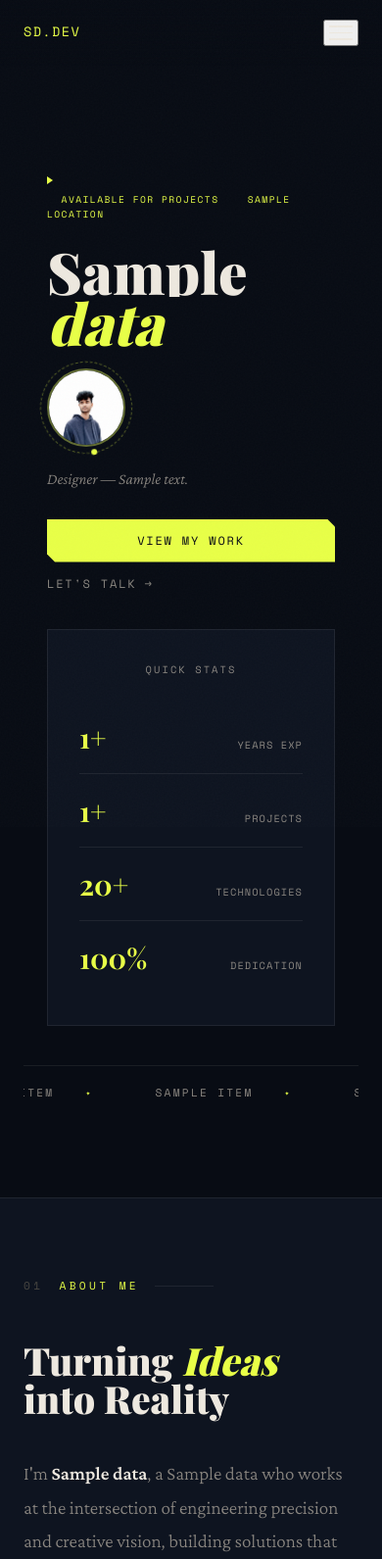
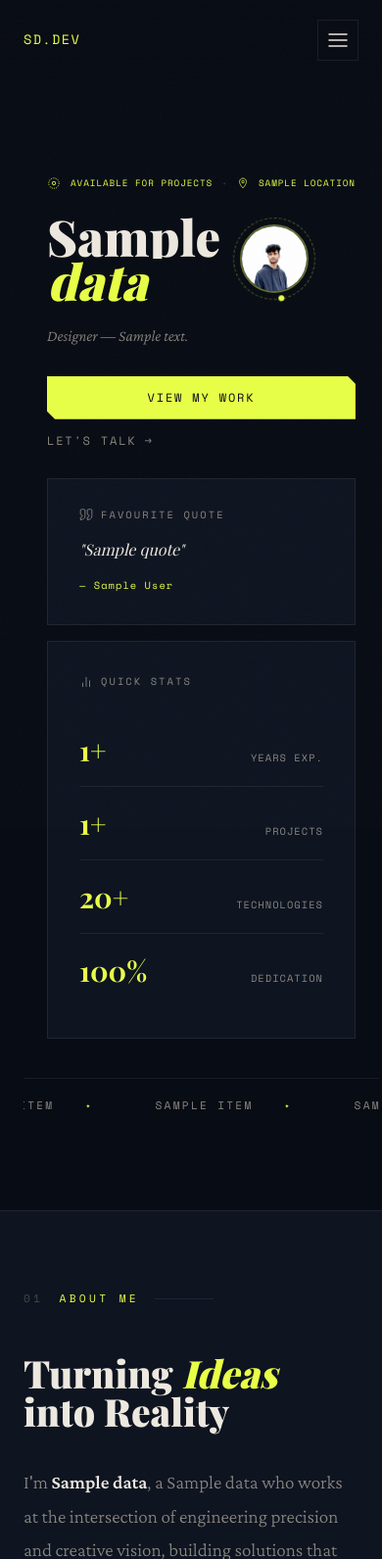
Before and after one commit to Fedrick007/Fedrick-Portfolio, a Flask app: template app/templates/index.html in a window 390 px wide; the page is wider, and only the part inside the window is pictured. Shown: the top 1591 px of that part at 98% size. Run offline with Flask 3, Linux system fonts and the light colour scheme; the template is opened without the code that fills it: most values are stand-ins (such as "Sample title", 1, 10 or a date in 2020); some web fonts are replaced.

Commit message:
Fix CSS bugs, remove scroll bar, fix main.js observer and hero reveal

```diff
--- a/app/data.py
+++ b/app/data.py
@@ -118,4 +118,8 @@ portfolio = {
             ),
         },
     ],
+    "motto": {
+    "quote":  "Intelligence plus character - that is the goal...",
+    "author": "Martin Luther King Jr.",
+},
 }
--- a/app/static/css/style.css
+++ b/app/static/css/style.css
@@ -185,17 +185,17 @@ nav::after {
   overflow: hidden;
 }
 
-/* Left column */
+/* ── Left column ── */
 .hero-left {
   grid-column: 1;
   grid-row: 1;
-  display: flex;
+  display: inline table;                 /* FIX: was "inline table" typo */
   flex-direction: column;
-  justify-content: flex-end;
-  padding: 0 48px 80px 48px;
+  justify-content: center;
+  padding: 48px 48px 48px 48px;
 }
 
-/* Tagline */
+/* ── Tagline ── */
 .hero-tagline {
   font-family: var(--font-mono);
   font-size: 0.75rem;
@@ -205,19 +205,17 @@ nav::after {
   margin-bottom: 24px;
   display: flex;
   align-items: center;
-  gap: 8px;
+  gap: 10px;
+  white-space: nowrap;
 }
 
-
-/* Arrow */
-.hero-tagline::before {
-  content: '';
-  border-left: 6px solid var(--accent);
-  border-top: 4px solid transparent;
-  border-bottom: 4px solid transparent;
+.tagline-divider {
+  font-size: 0.4rem;
+  color: var(--text-dim);
+  opacity: 0.6;
 }
 
-/* Name + avatar side by side */
+/* ── Name + avatar row ── */
 .hero-name-row {
   display: flex;
   align-items: center;
@@ -225,7 +223,7 @@ nav::after {
   margin-bottom: 0;
 }
 
-/* Name */
+/* ── Name ── */
 .hero-name {
   font-family: var(--font-display);
   font-size: clamp(4rem, 8vw, 9rem);
@@ -261,7 +259,7 @@ nav::after {
   color: var(--accent);
 }
 
-/* Profile Avatar — same height as name block */
+/* ── Profile Avatar ── */
 .profile-avatar {
   position: relative;
   height: clamp(130px, 16vw, 210px);
@@ -314,7 +312,7 @@ nav::after {
   to   { transform: rotate(360deg); }
 }
 
-/* Subtitle */
+/* ── Subtitle ── */
 .hero-subtitle {
   font-family: var(--font-body);
   font-size: clamp(1rem, 1.5vw, 1.3rem);
@@ -325,7 +323,7 @@ nav::after {
   font-style: italic;
 }
 
-/* CTA */
+/* ── CTA ── */
 .hero-cta {
   margin-top: 40px;
   display: flex;
@@ -389,31 +387,88 @@ nav::after {
 
 .btn-secondary:hover .arrow { transform: translateX(4px); }
 
-/* Right column — Stats box */
+/* ── Right column ── */
 .hero-right {
   grid-column: 2;
   grid-row: 1;
   display: flex;
-  align-items: flex-end;
-  justify-content: flex-end;
-  padding: 0 48px 80px 0;
+  flex-direction: column;
+  align-items: stretch;
+  justify-content: center;
+  padding: 48px 48px 48px 0;
+  gap: 16px;
 }
 
+/* ── Motto card ── */
+.motto-card {
+  background: var(--bg2);
+  border: 1px solid var(--border);
+  padding: 28px 32px;
+  width: 100%;
+  transition: border-color 0.3s;
+}
+
+.motto-card:hover {
+  border-color: var(--border-accent);
+}
+
+/* FIX: single definition, consistent size + color matching stats title */
+.motto-card-label {
+  font-family: var(--font-mono);
+  font-size: 0.65rem;              /* matches .hero-stats-title */
+  color: var(--text-muted);          /* matches .hero-stats-title */
+  letter-spacing: 0.2em;
+  text-transform: uppercase;
+  margin-bottom: 16px;
+  display: flex;
+  align-items: center;
+  gap: 8px;
+}
+
+.motto-quote {
+  font-family: var(--font-display);
+  font-size: 1rem;
+  font-style: italic;
+  font-weight: 400;
+  color: var(--text);
+  line-height: 1.5;
+  margin-bottom: 8px;
+  border: none;
+  padding: 0;
+}
+
+.motto-author {
+  font-family: var(--font-mono);
+  font-size: 0.65rem;
+  color: var(--accent);
+  letter-spacing: 0.1em;
+  font-style: normal;
+}
+
+/* ── Stats box ── */
 .hero-stats {
   background: var(--bg2);
   border: 1px solid var(--border);
   padding: 32px;
-  width: 260px;
+  width: 100%;
+  transition: border-color 0.3s;
 }
 
+.hero-stats:hover {
+  border-color: var(--border-accent);
+}
+
+/* FIX: single definition only — removed duplicate */
 .hero-stats-title {
   font-family: var(--font-mono);
-  font-size: 0.65rem;
-  color: var(--text-muted);
+  font-size: 0.65rem;              /* matches .motto-card-label */
+  color: var(--text-muted);          /* matches .motto-card-label */
   letter-spacing: 0.2em;
   text-transform: uppercase;
   margin-bottom: 24px;
-  text-align: center;
+  display: flex;
+  align-items: center;
+  gap: 8px;
 }
 
 .stat-item {
@@ -433,6 +488,7 @@ nav::after {
   color: var(--accent);
 }
 
+/* FIX: was missing entirely */
 .stat-label {
   font-family: var(--font-mono);
   font-size: 0.65rem;
@@ -640,7 +696,6 @@ section {
   transition: color 0.2s, border-color 0.2s;
 }
 
-
 .skill-block:hover .skill-tag {
   color: var(--text);
   border-color: rgba(232, 255, 71, 0.15);
@@ -653,7 +708,7 @@ section {
   background: var(--bg3);
   border: 1px solid var(--border);
   padding: 28px 32px;
-  margin-bottom: 20px;          /* gap between box and skills grid */
+  margin-bottom: 20px;
   width: 100%;
   transition: border-color 0.2s;
 }
@@ -686,9 +741,7 @@ section {
   border-bottom: 1px solid var(--border);
 }
 
-.detail-row:last-child {
-  border-bottom: none;
-}
+.detail-row:last-child { border-bottom: none; }
 
 .detail-key {
   font-family: var(--font-mono);
@@ -969,8 +1022,6 @@ section {
   transform: translateY(-3px);
 }
 
-.contact-socials a:hover { color: var(--accent); }
-
 /* =====================
    FOOTER
    ===================== */
@@ -1009,84 +1060,124 @@ footer {
 .reveal-delay-3 { transition-delay: 0.3s; }
 .reveal-delay-4 { transition-delay: 0.4s; }
 
+
 /* =====================
-   SCROLL PROGRESS LINE
+   HAMBURGER BUTTON
    ===================== */
-.progress-line {
-  position: fixed;
-  top: 0; left: 0;
-  height: 2px;
-  background: var(--accent);
-  z-index: 999;
-  width: 0%;
-  transition: width 0.1s;
+.nav-hamburger {
+  display: none;
+  background: none;
+  border: 1px solid var(--border);
+  color: var(--text);
+  padding: 8px;
+  cursor: pointer;
+  align-items: center;
+  justify-content: center;
+  z-index: 600;
+  transition: border-color 0.2s, color 0.2s;
+}
+
+.nav-hamburger:hover {
+  border-color: var(--accent);
+  color: var(--accent);
 }
 
 /* =====================
-   HAMBURGER MENU
+   MOBILE NAV DRAWER
    ===================== */
-.nav-hamburger {
-  display: none;
-  flex-direction: column;
-  gap: 5px;
-  cursor: pointer;
-  padding: 4px;
-  z-index: 600;
-}
-
-.nav-hamburger span {
-  display: block;
-  width: 24px;
-  height: 1.5px;
-  background: var(--text);
-  transition: transform 0.3s ease, opacity 0.3s ease;
-}
-
-.nav-hamburger.open span:nth-child(1) { transform: translateY(6.5px) rotate(45deg); }
-.nav-hamburger.open span:nth-child(2) { opacity: 0; }
-.nav-hamburger.open span:nth-child(3) { transform: translateY(-6.5px) rotate(-45deg); }
-
-/* Mobile nav drawer */
 .mobile-nav {
   display: none;
   position: fixed;
   inset: 0;
   background: var(--bg);
-  z-index: 550;
+  z-index: 800;
   flex-direction: column;
   align-items: center;
   justify-content: center;
-  gap: 40px;
+  padding: 40px 24px;
 }
 
 .mobile-nav.open { display: flex; }
 
-.mobile-nav a {
+.mobile-nav-close {
+  position: absolute;
+  top: 24px;
+  right: 24px;
+  background: none;
+  border: 1px solid var(--border);
+  color: var(--text);
+  padding: 10px;
+  cursor: pointer;
+  display: flex;
+  align-items: center;
+  justify-content: center;
+  transition: border-color 0.2s, color 0.2s;
+}
+
+.mobile-nav-close:hover {
+  border-color: var(--accent);
+  color: var(--accent);
+}
+
+.mobile-nav-links {
+  display: flex;
+  flex-direction: column;
+  align-items: center;
+  gap: 0;
+  width: 100%;
+}
+
+.mobile-nav-item {
   font-family: var(--font-display);
-  font-size: 2.5rem;
+  font-size: clamp(2rem, 10vw, 3rem);
   font-weight: 700;
   color: var(--text);
   text-decoration: none;
-  letter-spacing: 0.05em;
+  letter-spacing: 0.02em;
+  padding: 16px 0;
+  border-bottom: 1px solid var(--border);
+  width: 100%;
+  text-align: center;
+  transition: color 0.2s, border-color 0.2s;
+}
+
+.mobile-nav-item:last-child { border-bottom: none; }
+
+.mobile-nav-item:hover {
+  color: var(--accent);
+  border-color: var(--border-accent);
+}
+
+.mobile-nav-socials {
+  position: absolute;
+  bottom: 40px;
+  display: flex;
+  gap: 32px;
+}
+
+.mobile-nav-socials a {
+  font-family: var(--font-mono);
+  font-size: 0.65rem;
+  letter-spacing: 0.2em;
+  text-transform: uppercase;
+  color: var(--text-dim);
+  text-decoration: none;
   transition: color 0.2s;
 }
 
-.mobile-nav a:hover { color: var(--accent); }
+.mobile-nav-socials a:hover { color: var(--accent); }
 
 /* =====================
    RESPONSIVE — TABLET (max 900px)
    ===================== */
 @media (max-width: 900px) {
 
-  /* Nav */
   nav { padding: 20px 24px; }
   .nav-links { display: none; }
   .nav-hamburger { display: flex; }
 
-  /* Sections */
   section { padding: 80px 24px; }
 
-  /* Hero grid → single column */
   #hero {
     grid-template-columns: 1fr;
     grid-template-rows: auto auto auto;
@@ -1097,14 +1188,17 @@ footer {
     grid-column: 1;
     grid-row: 1;
     justify-content: flex-start;
-    padding: 100px 24px 40px;
+    padding: 100px 24px 32px;
   }
 
   .hero-right {
     grid-column: 1;
     grid-row: 2;
+    flex-direction: column;
+    align-items: stretch;
     justify-content: flex-start;
     padding: 0 24px 40px;
+    gap: 16px;
   }
 
   .hero-marquee-wrap {
@@ -1112,38 +1206,39 @@ footer {
     grid-row: 3;
   }
 
-  /* Name row — avatar above name */
-  .hero-name-row {
-    flex-direction: column-reverse;
-    align-items: flex-start;
-    gap: 20px;
+  /* FIX: removed stale .hero-tagline::before override */
+  .hero-tagline {
+    font-size: 0.62rem;
+    letter-spacing: 0.12em;
+    white-space: nowrap;
+    overflow: hidden;
+    text-overflow: ellipsis;
   }
 
-  /* Smaller name on mobile */
-  .hero-name {
-    font-size: clamp(3rem, 14vw, 5rem);
+  .hero-name-row {
+    flex-direction: row;
+    align-items: center;
+    gap: 20px;
+    flex-wrap: nowrap;
   }
 
-  /* Smaller avatar on mobile */
-  .profile-avatar {
-    width: 90px;
-    height: 90px;
+  .hero-name {
+    font-size: clamp(2.8rem, 12vw, 4.5rem);
+    flex-shrink: 1;
   }
 
-  /* Tagline wraps cleanly */
-  .hero-tagline {
-    font-size: 0.65rem;
-    letter-spacing: 0.15em;
-    flex-wrap: wrap;
+  .profile-avatar {
+    width: 80px;
+    height: 80px;
+    flex-shrink: 0;
   }
 
-  /* Subtitle readable on small screens */
   .hero-subtitle {
     font-size: 1rem;
     margin-top: 20px;
+    max-width: 100%;
   }
 
-  /* CTA buttons stack */
   .hero-cta {
     flex-direction: column;
     align-items: flex-start;
@@ -1154,43 +1249,31 @@ footer {
   .btn-primary {
     width: 100%;
     text-align: center;
-    padding: 16px 24px;
   }
 
-  /* Stats box full width */
+  .motto-card { width: 100%; }
   .hero-stats { width: 100%; }
-
-  /* Hide decorative bg letter */
   .hero-bg-number { display: none; }
 
-  /* About */
   .about-grid { grid-template-columns: 1fr; gap: 40px; }
   .skills-grid { grid-template-columns: 1fr 1fr; }
+  .detail-row  { grid-template-columns: 90px 1fr; }
 
-  /* Details box */
-  .detail-row { grid-template-columns: 90px 1fr; }
-
-  /* Projects */
   .project-item {
     grid-template-columns: 40px 1fr;
-    gap: 20px;
-    padding: 32px 0;
+    gap: 16px;
+    padding: 28px 0;
   }
   .project-right { display: none; }
-  .project-title { font-size: 1.3rem; }
+  .project-title { font-size: 1.2rem; }
+  .project-desc  { font-size: 0.95rem; }
 
-  /* Experience */
-  .exp-item { grid-template-columns: 1fr; gap: 8px; }
+  .exp-item   { grid-template-columns: 1fr; gap: 8px; }
   .exp-period { padding-top: 0; }
 
-  /* Contact */
-  #contact { padding: 80px 24px; }
   .contact-heading { font-size: clamp(2.5rem, 12vw, 5rem); }
-
-  /* Social icons */
   .contact-socials { gap: 12px; }
 
-  /* Footer */
   footer {
     flex-direction: column;
     gap: 10px;
@@ -1204,29 +1287,26 @@ footer {
    ===================== */
 @media (max-width: 480px) {
 
-  /* Even smaller name on tiny phones */
-  .hero-name { font-size: clamp(2.8rem, 15vw, 4rem); }
-
-  .hero-tagline { font-size: 0.6rem; }
+  .hero-name { font-size: clamp(2.5rem, 13vw, 3.5rem); }
 
   .profile-avatar {
-    width: 80px;
-    height: 80px;
+    width: 70px;
+    height: 70px;
   }
 
-  /* Skills single column on tiny screens */
+  .hero-tagline {
+    font-size: 0.58rem;
+    letter-spacing: 0.1em;
+  }
+
   .skills-grid { grid-template-columns: 1fr; }
 
-  /* Section headings */
-  .section-heading { font-size: clamp(2rem, 10vw, 3rem); margin-bottom: 40px; }
+  .section-heading {
+    font-size: clamp(2rem, 10vw, 3rem);
+    margin-bottom: 36px;
+  }
 
-  /* Project items tighter */
-  .project-item { padding: 24px 0; }
-  .project-desc { font-size: 0.95rem; }
-
-  /* Contact heading */
-  .contact-heading { font-size: clamp(2rem, 14vw, 4rem); }
-
-  /* Stats readable */
-  .stat-num { font-size: 1.8rem; }
+  .stat-num     { font-size: 1.8rem; }
+  .project-item { padding: 20px 0; }
+  .contact-heading { font-size: clamp(2rem, 14vw, 3.5rem); }
 }
--- a/app/static/js/main.js
+++ b/app/static/js/main.js
@@ -23,16 +23,6 @@ document.addEventListener('DOMContentLoaded', () => {
 
   document.body.style.overflow = 'hidden';
 
-  // ── SCROLL PROGRESS BAR ───────────────────────────────────
-  const progressLine = document.createElement('div');
-  progressLine.className = 'progress-line';
-  document.body.prepend(progressLine);
-
-  window.addEventListener('scroll', () => {
-    const pct = window.scrollY / (document.body.scrollHeight - window.innerHeight);
-    progressLine.style.width = (pct * 100) + '%';
-  });
-
   // ── SCROLL REVEAL ─────────────────────────────────────────
   const revealObserver = new IntersectionObserver((entries) => {
     entries.forEach(e => { if (e.isIntersecting) e.target.classList.add('visible'); });
@@ -43,7 +33,9 @@ document.addEventListener('DOMContentLoaded', () => {
   // ── HERO REVEAL ───────────────────────────────────────────
   function revealHero() {
     document.querySelector('.hero-name')?.classList.add('visible');
-    document.querySelectorAll('.hero-tagline, .hero-subtitle, .hero-cta, .hero-stats')
+
+    // FIX: added .motto-card so it animates in with the rest
+    document.querySelectorAll('.hero-tagline, .hero-subtitle, .hero-cta, .motto-card, .hero-stats')
       .forEach((el, i) => {
         setTimeout(() => {
           el.style.opacity = '1';
@@ -52,7 +44,8 @@ document.addEventListener('DOMContentLoaded', () => {
       });
   }
 
-  document.querySelectorAll('.hero-tagline, .hero-subtitle, .hero-cta, .hero-stats')
+  // FIX: added .motto-card to initial hidden state
+  document.querySelectorAll('.hero-tagline, .hero-subtitle, .hero-cta, .motto-card, .hero-stats')
     .forEach(el => {
       el.style.opacity = '0';
       el.style.transform = 'translateY(20px)';
@@ -92,17 +85,8 @@ document.addEventListener('DOMContentLoaded', () => {
   });
 
   // ── ACTIVE NAV HIGHLIGHT ──────────────────────────────────
+  // FIX: removed dead first observer that called .observe with no argument
   const navLinks = document.querySelectorAll('.nav-links a');
-  new IntersectionObserver((entries) => {
-    entries.forEach(e => {
-      if (e.isIntersecting) {
-        navLinks.forEach(a => {
-          a.style.color = '';
-          if (a.getAttribute('href') === '#' + e.target.id) a.style.color = 'var(--accent)';
-        });
-      }
-    });
-  }, { threshold: 0.5 }).observe;
 
   document.querySelectorAll('section[id]').forEach(s => {
     new IntersectionObserver((entries) => {
@@ -110,8 +94,10 @@ document.addEventListener('DOMContentLoaded', () => {
         if (e.isIntersecting) {
           navLinks.forEach(a => {
             a.style.color = '';
-            if (a.getAttribute('href') === '#' + e.target.id ||
-                a.getAttribute('href') === '/#' + e.target.id) {
+            if (
+              a.getAttribute('href') === '#'  + e.target.id ||
+              a.getAttribute('href') === '/#' + e.target.id
+            ) {
               a.style.color = 'var(--accent)';
             }
           });
@@ -138,30 +124,63 @@ document.addEventListener('DOMContentLoaded', () => {
       const word = words[wordIdx];
       if (deleting) {
         typingEl.textContent = word.substring(0, charIdx--);
-        if (charIdx < 0) { deleting = false; wordIdx = (wordIdx + 1) % words.length; setTimeout(type, 400); return; }
+        if (charIdx < 0) {
+          deleting = false;
+          wordIdx = (wordIdx + 1) % words.length;
+          setTimeout(type, 400);
+          return;
+        }
       } else {
         typingEl.textContent = word.substring(0, charIdx++);
-        if (charIdx > word.length) { deleting = true; setTimeout(type, 1800); return; }
+        if (charIdx > word.length) {
+          deleting = true;
+          setTimeout(type, 1800);
+          return;
+        }
       }
       setTimeout(type, deleting ? 60 : 100);
     }
     setTimeout(type, 1000);
   }
-  // ── HAMBURGER MENU ────────────────────────────────────
-  const hamburger  = document.getElementById('hamburger');
-  const mobileNav  = document.getElementById('mobileNav');
+
+  // ── HAMBURGER MENU ────────────────────────────────────────
+  const hamburger   = document.getElementById('hamburger');
+  const mobileNav   = document.getElementById('mobileNav');
+  const mobileClose = document.getElementById('mobileNavClose');
+  const iconMenu    = hamburger?.querySelector('.icon-menu');
+  const iconClose   = hamburger?.querySelector('.icon-close');
+  const mobileLinks = document.querySelectorAll('.mobile-nav-item');
+
+  function openNav() {
+    mobileNav.classList.add('open');
+    iconMenu.style.display  = 'none';
+    iconClose.style.display = 'block';
+    document.body.style.overflow = 'hidden';
+  }
+
+  function closeNav() {
+    mobileNav.classList.remove('open');
+    iconMenu.style.display  = 'block';
+    iconClose.style.display = 'none';
+    document.body.style.overflow = '';
+  }
 
   hamburger?.addEventListener('click', () => {
-    hamburger.classList.toggle('open');
-    mobileNav.classList.toggle('open');
-    document.body.style.overflow =
-      mobileNav.classList.contains('open') ? 'hidden' : '';
+    mobileNav.classList.contains('open') ? closeNav() : openNav();
   });
 
-  window.closeMobileNav = () => {
-    hamburger.classList.remove('open');
-    mobileNav.classList.remove('open');
-    document.body.style.overflow = '';
-  };
+  mobileClose?.addEventListener('click', closeNav);
+
+  mobileLinks.forEach(link => {
+    link.addEventListener('click', closeNav);
+  });
+
+  mobileNav?.addEventListener('click', (e) => {
+    if (e.target === mobileNav) closeNav();
+  });
+
+  document.addEventListener('keydown', (e) => {
+    if (e.key === 'Escape') closeNav();
+  });
 
 });
--- a/app/templates/index.html
+++ b/app/templates/index.html
@@ -33,18 +33,43 @@
     </ul>
     <!-- Hamburger button (mobile only) -->
     <button class="nav-hamburger" id="hamburger" aria-label="Menu">
-      <span></span>
-      <span></span>
-      <span></span>
+  <!-- Hamburger icon -->
+  <svg class="icon-menu" width="24" height="24" viewBox="0 0 24 24" fill="none">
+    <line x1="3" y1="6"  x2="21" y2="6"  stroke="currentColor" stroke-width="1.5" stroke-linecap="round"/>
+    <line x1="3" y1="12" x2="21" y2="12" stroke="currentColor" stroke-width="1.5" stroke-linecap="round"/>
+    <line x1="3" y1="18" x2="21" y2="18" stroke="currentColor" stroke-width="1.5" stroke-linecap="round"/>
+  </svg>
+  <!-- X close icon -->
+  <svg class="icon-close" width="24" height="24" viewBox="0 0 24 24" fill="none" style="display:none;">
+    <line x1="4" y1="4" x2="20" y2="20" stroke="currentColor" stroke-width="1.5" stroke-linecap="round"/>
+    <line x1="20" y1="4" x2="4" y2="20" stroke="currentColor" stroke-width="1.5" stroke-linecap="round"/>
+  </svg>
 </button>
   </nav>
 
   <!-- Mobile nav drawer -->
 <div class="mobile-nav" id="mobileNav">
-    <a href="#about"      onclick="closeMobileNav()">About</a>
-    <a href="#projects"   onclick="closeMobileNav()">Work</a>
-    <a href="#experience" onclick="closeMobileNav()">Experience</a>
-    <a href="/contact"    onclick="closeMobileNav()">Contact</a>
+  <!-- Close button inside drawer -->
+  <button class="mobile-nav-close" id="mobileNavClose" aria-label="Close menu">
+    <svg width="28" height="28" viewBox="0 0 24 24" fill="none">
+      <line x1="4" y1="4" x2="20" y2="20" stroke="currentColor" stroke-width="1.5" stroke-linecap="round"/>
+      <line x1="20" y1="4" x2="4" y2="20" stroke="currentColor" stroke-width="1.5" stroke-linecap="round"/>
+    </svg>
+  </button>
+
+  <nav class="mobile-nav-links">
+    <a href="/#about"      class="mobile-nav-item" id="mnAbout">About</a>
+    <a href="/#projects"   class="mobile-nav-item" id="mnWork">Work</a>
+    <a href="/#experience" class="mobile-nav-item" id="mnExp">Experience</a>
+    <a href="/contact"     class="mobile-nav-item" id="mnContact">Contact</a>
+  </nav>
+
+  <!-- Bottom socials -->
+  <div class="mobile-nav-socials">
+    <a href="{{ data.github }}"   target="_blank">GitHub</a>
+    <a href="{{ data.linkedin }}" target="_blank">LinkedIn</a>
+    <a href="{{ data.twitter }}"  target="_blank">Twitter</a>
+  </div>
 </div>
   </nav>
 
@@ -53,17 +78,30 @@
 
     <div class="hero-bg-number">{{ data.name.split()[0][0] }}</div>
 
-    <!-- LEFT -->
-    <!-- LEFT -->
 <div class="hero-left">
 
-  <!-- Tagline stays on top -->
+  <!-- Tagline FIRST -->
 <div class="hero-tagline">
-    &nbsp; Available for projects &nbsp;&nbsp; {{ data.location }}
+  <svg width="14" height="14" viewBox="0 0 24 24" fill="none">
+    <circle cx="12" cy="12" r="3" stroke="currentColor" stroke-width="1.5"/>
+    <circle cx="12" cy="12" r="9" stroke="currentColor" stroke-width="1.5" stroke-dasharray="2 2"/>
+  </svg>
+  Available for projects
+  <span class="tagline-divider">✦</span>
+  <svg width="12" height="12" viewBox="0 0 24 24" fill="none">
+    <path d="M12 2C8.13 2 5 5.13 5 9c0 5.25 7 13 7 13s7-7.75 7-13c0-3.87-3.13-7-7-7z" stroke="currentColor" stroke-width="1.5" stroke-linejoin="round"/>
+    <circle cx="12" cy="9" r="2.5" stroke="currentColor" stroke-width="1.5"/>
+  </svg>
+  {{ data.location }}
 </div>
 
-  <!-- Name + Image side by side -->
+  <!-- Name row: avatar beside name on desktop, avatar above on mobile -->
   <div class="hero-name-row">
+    <h1 class="hero-name">
+      <span class="line"><span>{{ data.name.split()[0] }}</span></span>
+      <span class="line"><span><em>{{ data.name.split()[1] }}</em></span></span>
+    </h1>
+
     <div class="profile-avatar">
       <img
         src="{{ url_for('static', filename='img/fedrick.jpg') }}"
@@ -72,15 +110,8 @@
       >
       <div class="profile-avatar-ring"></div>
     </div>
-    <h1 class="hero-name">
-      <span class="line"><span>{{ data.name.split()[0] }}</span></span>
-      <span class="line"><span><em>{{ data.name.split()[1] }}</em></span></span>
-    </h1>
-
-
   </div>
 
-  <!-- Subtitle and CTA below -->
   <p class="hero-subtitle">
     <span class="typing-text">Developer</span> &mdash; {{ data.bio }}
   </p>
@@ -96,11 +127,31 @@
 
     <!-- RIGHT -->
     <div class="hero-right">
+
+  <!-- Motto / Fun Facts card -->
+  <div class="motto-card">
+<div class="motto-card-label">
+  <svg width="14" height="14" viewBox="0 0 24 24" fill="none">
+    <path d="M3 21c3 0 7-1 7-8V5c0-1.25-.756-2.017-2-2H4c-1.25 0-2 .75-2 1.972V11c0 1.25.75 2 2 2 1 0 1 0 1 1v1c0 1-1 2-2 2s-1 .008-1 1.031V20c0 1 0 1 1 1z" stroke="currentColor" stroke-width="1.5" stroke-linecap="round" stroke-linejoin="round"/>
+    <path d="M15 21c3 0 7-1 7-8V5c0-1.25-.757-2.017-2-2h-4c-1.25 0-2 .75-2 1.972V11c0 1.25.75 2 2 2h.75c0 2.25.25 4-2.75 4v3c0 1 0 1 1 1z" stroke="currentColor" stroke-width="1.5" stroke-linecap="round" stroke-linejoin="round"/>
+  </svg>
+  Favourite Quote
+</div>  <blockquote class="motto-quote">
+    "{{ data.motto.quote }}"
+  </blockquote>
+  <cite class="motto-author">— {{ data.motto.author }}</cite>
+</div>
+
+  <!-- Quick Stats -->
   <div class="hero-stats">
-        <div class="hero-stats-title">Quick Stats</div>
-        <div class="stat-item">
+<div class="hero-stats-title">
+  <svg width="14" height="14" viewBox="0 0 24 24" fill="none">
+    <path d="M18 20V10M12 20V4M6 20v-6" stroke="currentColor" stroke-width="1.5" stroke-linecap="round" stroke-linejoin="round"/>
+  </svg>
+  Quick Stats
+</div>    <div class="stat-item">
       <span class="stat-num" data-target="1" data-suffix="+">0+</span>
-          <span class="stat-label">Years Exp</span>
+      <span class="stat-label">Years Exp.</span>
     </div>
     <div class="stat-item">
       <span class="stat-num" data-target="{{ data.projects|length }}" data-suffix="+">0+</span>
@@ -115,6 +166,7 @@
       <span class="stat-label">Dedication</span>
     </div>
   </div>
+
 </div>
 
     <!-- MARQUEE -->
```
Lines whose indentation alone changed are shown as unchanged.
